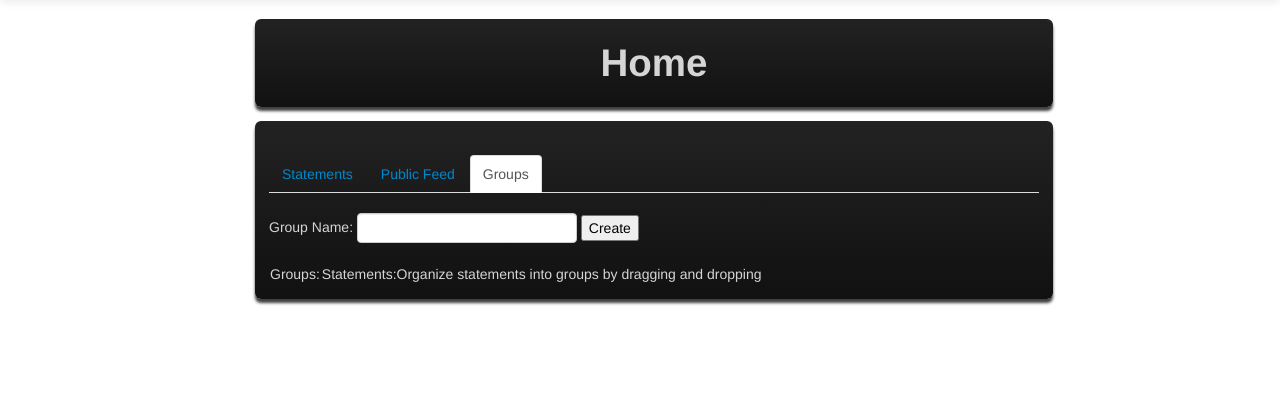
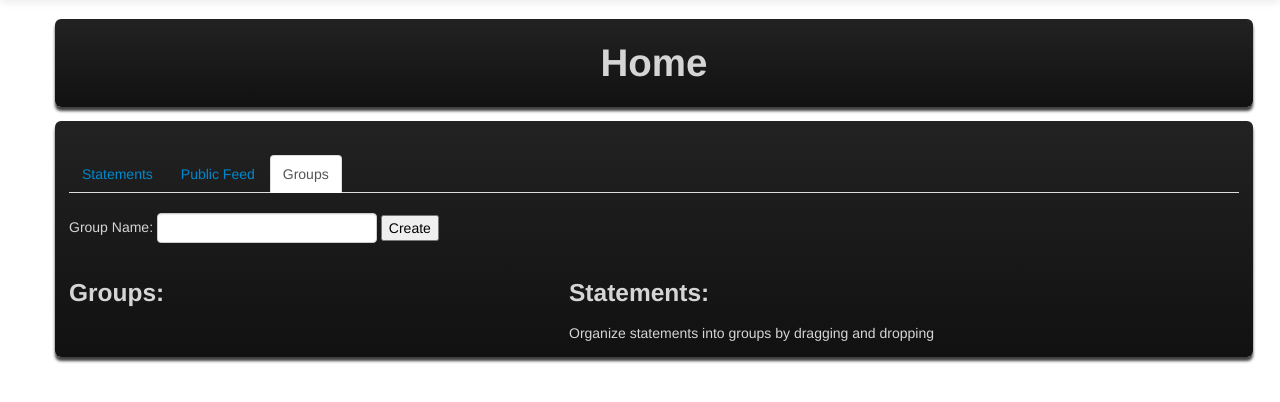
Before and after one commit to Lindy21/CSE498-LRS, a Django app: template lrs/templates/me.html in a window 1280 px wide, after a click on "Groups". Shown: the part 41-443 px from the top of the page. Run offline with Django 3.2, Linux system fonts and the light colour scheme; the template is opened without the code that fills it, so the values that code supplies are empty; some libraries are stand-ins or nearby versions.

Commit message:
Fixing Groups tab

```diff
--- a/lrs/static/css/my-style.css
+++ b/lrs/static/css/my-style.css
@@ -37,6 +37,21 @@ border-radius: 4px;
 box-shadow: 0 0px 8px rgba(255, 255, 255, 0.74);
 }
 
+.group-field
+{
+min-height: 20px;
+padding: 19px;
+margin-bottom: 20px;
+background-color: #58615A;
+border: 1px solid #8B8B8B;
+-webkit-border-radius: 4px;
+-moz-border-radius: 4px;
+border-radius: 4px;
+-webkit-box-shadow: inset 0 0px 4px rgba(0, 0, 0, 0.25);
+-moz-box-shadow: inset 0 0px 4px rgba(0, 0, 0, 0.25);
+box-shadow: 0 0px 4px rgba(0, 0, 0, 0.25);
+}
+
 .stmt_link
 {
 	margin-left: 1em;
--- a/lrs/templates/base.html
+++ b/lrs/templates/base.html
@@ -31,7 +31,7 @@
 
         <div class="container">
             <div class="row">
-                <div class="span8 offset2 content text-center">
+                <div class="span12 content text-center">
                     <h1>{% block heading %}Learning Activity Capture{% endblock heading %}</h1>
                 </div>
             </div>
@@ -39,7 +39,7 @@
 
         <div class="container">
             <div class="row">
-                <div class="content span8 offset2">
+                <div class="content span12">
                 {% block content %}{% endblock content %}
 
                 <script src="//ajax.googleapis.com/ajax/libs/jquery/1.9.0/jquery.min.js"></script>
--- a/lrs/templates/me.html
+++ b/lrs/templates/me.html
@@ -78,17 +78,17 @@
                 <input type="text" id="group_text"/>
                 <input name="Submit" type="submit" value="Create"/>
         </form>
-        <table>
-            <tr>
-                <td id="group_column">
-                    <span class="heading">Groups:</span><span class="small-link"></span>
-                </td>
+        <div class="container">
+            <div class="row">
+                <div id="group_column" class="span5">
+                    <h3>Groups:</h3>
+                </div>
 
-                <td id="statement_column">
-                    <span class="heading">Statements:</span><span class="small-link">Organize statements into groups by dragging and dropping</span>
-                </td>
-            </tr>
-        </table>
+                <div id="statement_column" class="span5">
+                    <h3>Statements:</h3><span class="small-link">Organize statements into groups by dragging and dropping</span>
+                </div>
+            </div>
+        </div>
     </div>
 </div>
 {% endblock content %}
@@ -398,15 +398,16 @@ function allowDrop(event){
 }
 
 function groupUIData(data){
+
     if(data['groups'].length == 0) {
         return "<ul class='unstyled'><li>no groups</li></ul>";
     }
 
-    var ret = "<ul class='unstyled'>";
+    var ret = "<ul class='unstyled span6 offset1'>";
     for (var i = 0; i < data['groups'].length; i++) {
         var grp = data['groups'][i];
         // Group title
-        ret += "<li><div id='" + grp['id'] +"' class='group-field well' ondrop='dropStmt(event)' ondragover='allowDrop(event)'>" + grp['name'];
+        ret += "<li><div id='" + grp['id'] +"' class='group-field span6' ondrop='dropStmt(event)' ondragover='allowDrop(event)'>" + grp['name'];
         // Open Group link
         ret += "<a class='group-link btn btn-primary' href='#" + grp['id'] + "'>Open</a>";
         // Delete Group link
@@ -463,13 +464,13 @@ function groupStmtUIData(data, grpid){
      for (var i = 0; i < data['stmts'].length; i++) {
         var stmt = data['stmts'][i];
         // Statement Container
-        ret += "<li><div id='" + stmt['statement_id'] + "' class='statement' draggable='true' ondragstart='startDrag(event)'>";
+        ret += "<li><div id='" + stmt['statement_id'] + "' class='statement span4 offset5' draggable='true' ondragstart='startDrag(event)'>";
         // Statement itself
         ret += "<div class='stmt_link lpad' href='" + stmt['statement_id'] + "'>" + stmt['actor_name'] + " " + stmt['verb'] + " " + stmt['object'];
 
         // In group, add a remove link
         if(grpid){
-            ret += "<a class='remove-link btn pull-right' href='#"+grpid+"'>Remove</a>";
+            ret += "<a class='remove-link btn btn-danger pull-right' href='#"+grpid+"'>Remove</a>";
         }
 
         ret += "</div></div></li>";
@@ -782,7 +783,7 @@ function uiData(data, context, deletable){
     var ret = "<ul class='unstyled pull-left'>";
     for (var i = 0; i < data['stmts'].length; i++) {
         var stmt = data['stmts'][i];
-        ret += "<li><div class='statement span5 offset1' href='" + stmt['statement_id'] + "'>";
+        ret += "<li><div class='statement span5 offset3' href='" + stmt['statement_id'] + "'>";
         ret += stmt['actor_name'] + " ";
         ret += "<a class='verb_link' href='" + stmt['statement_id'] + "'>" + stmt['verb'] + "</a>" + " ";
         ret += stmt['object'];
```
